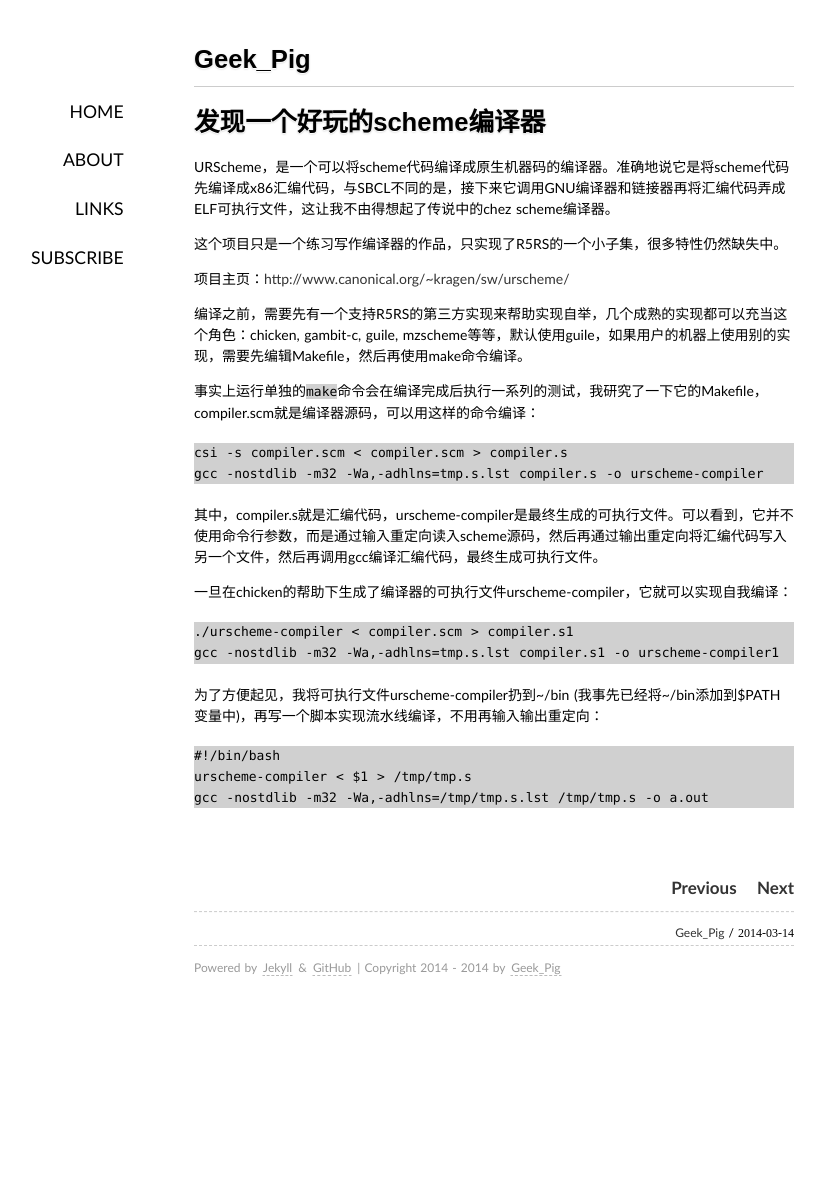
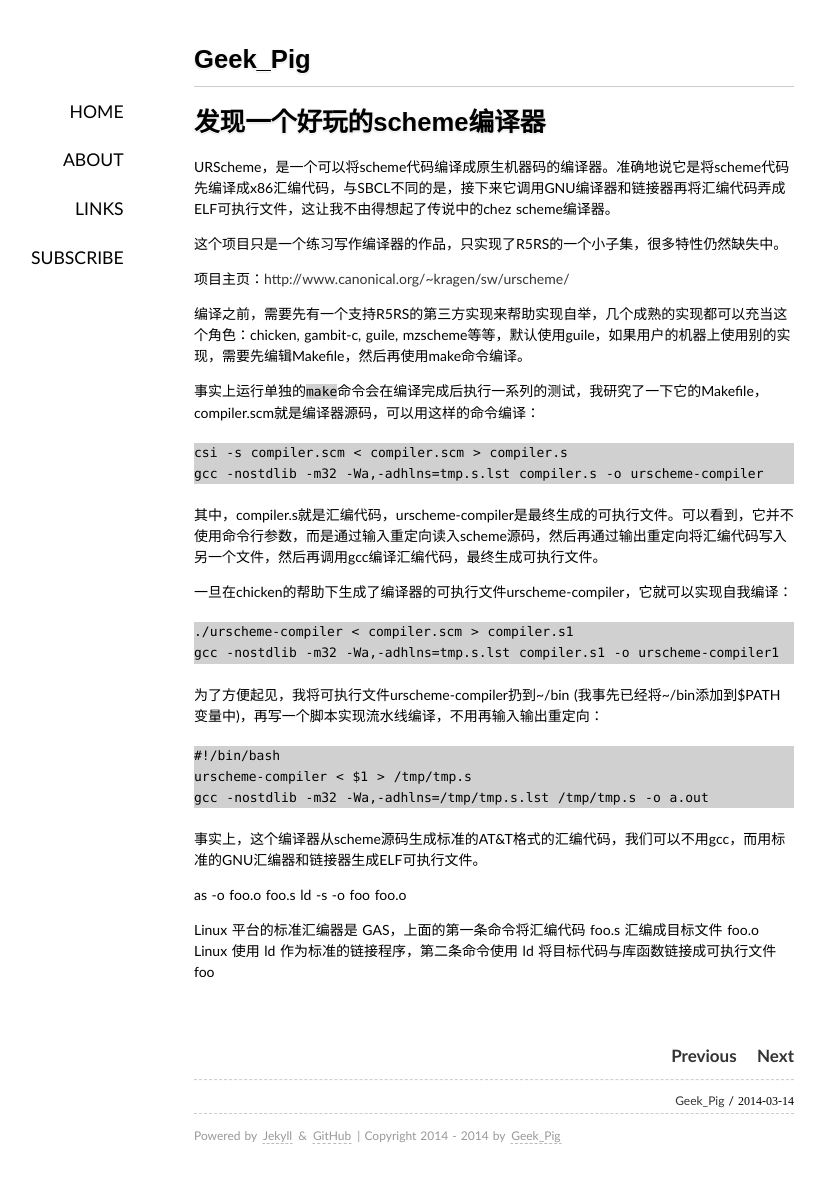
Before and after one commit to rhuichao/uternet.github.io, a Jekyll site: the page built from _posts/2014-03-14-UrScheme-Compiler.md, in a window 1280 px wide. Shown: the whole page, without its empty margins (146-971 px from the left). Built offline with Jekyll 4.4.1, drawn with Linux system fonts in a browser that asks for light colours; some web fonts are replaced; Markdown is read by kramdown in place of the engine named in the settings; before the commit the page ends 1020 px from its top, so only the background shows below that.

Commit message:
new document posted

```diff
--- a/_posts/2014-03-14-UrScheme-Compiler.md
+++ b/_posts/2014-03-14-UrScheme-Compiler.md
@@ -29,3 +29,11 @@ URScheme，是一个可以将scheme代码编译成原生机器码的编译器。
     #!/bin/bash
     urscheme-compiler < $1 > /tmp/tmp.s
     gcc -nostdlib -m32 -Wa,-adhlns=/tmp/tmp.s.lst /tmp/tmp.s -o a.out
+
+事实上，这个编译器从scheme源码生成标准的AT&T格式的汇编代码，我们可以不用gcc，而用标准的GNU汇编器和链接器生成ELF可执行文件。
+
+   as -o foo.o foo.s
+   ld -s -o foo foo.o
+
+Linux 平台的标准汇编器是 GAS，上面的第一条命令将汇编代码 foo.s 汇编成目标文件 foo.o
+Linux 使用 ld 作为标准的链接程序，第二条命令使用 ld 将目标代码与库函数链接成可执行文件 foo
```
